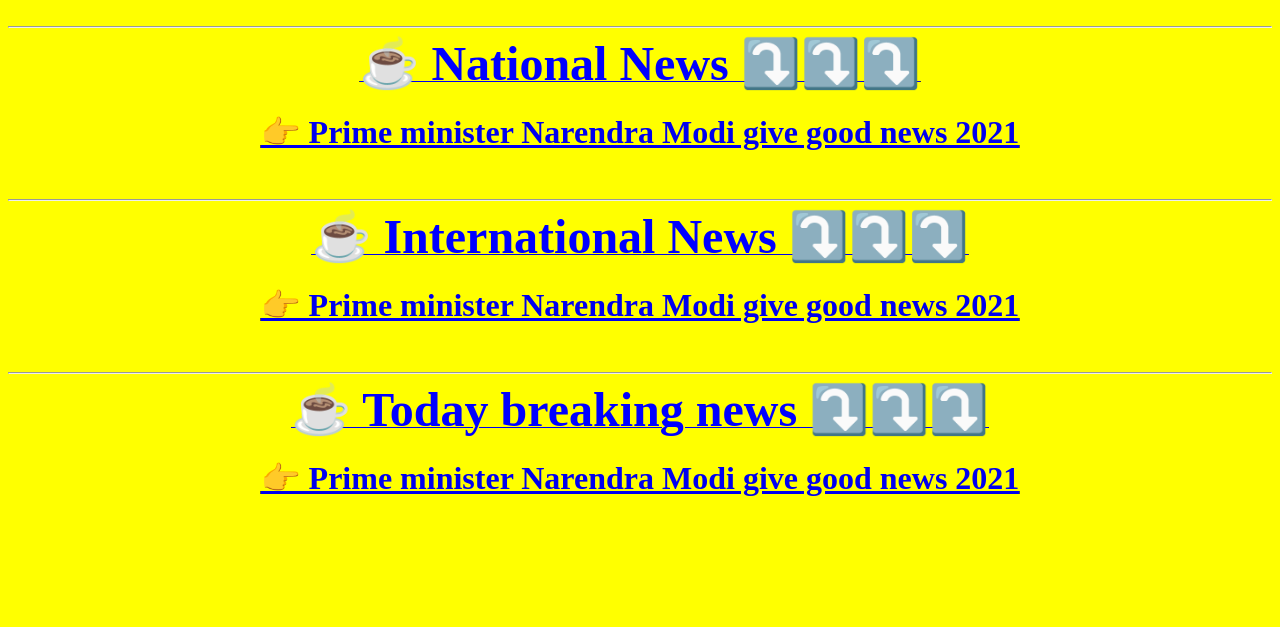
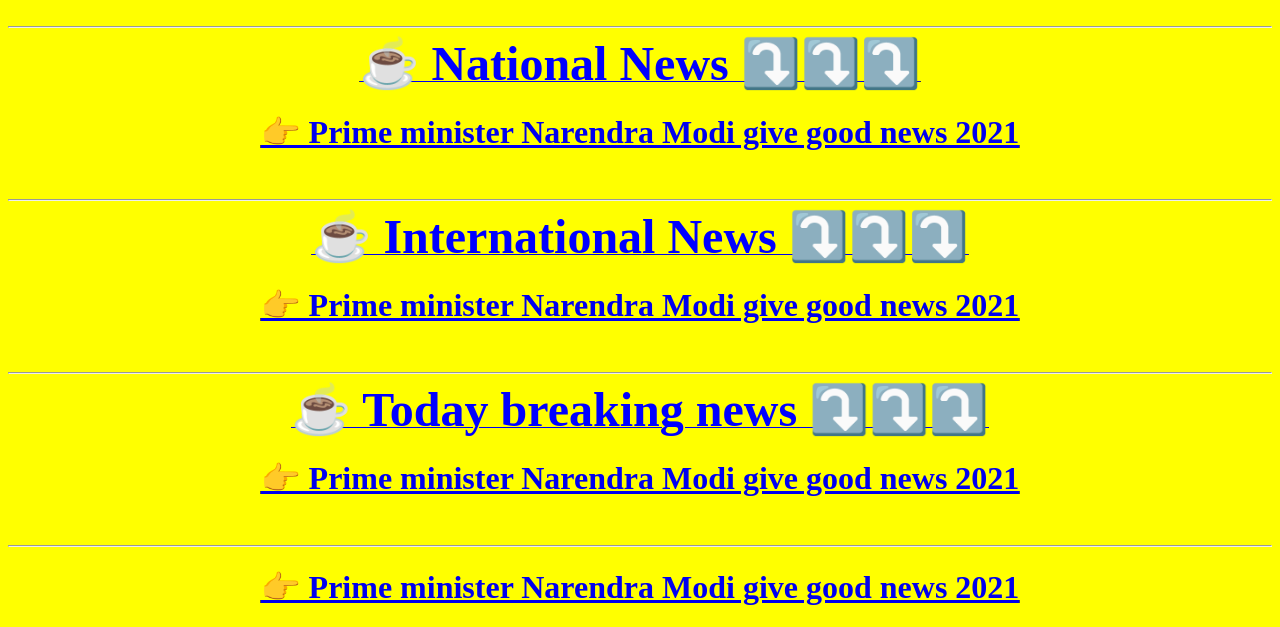
Before and after one commit to aman46398271/News365hindi.tk, a plain HTML site: page index.html in a window 1280 px wide. Shown: the part 605-1232 px from the top of the page. Before the commit the page ends 1124 px from the top, so only its background shows below. Drawn offline with Linux system fonts and the light colour scheme.

Commit message:
Update index.html

```diff
--- a/index.html
+++ b/index.html
@@ -36,3 +36,6 @@ you all breaking news</h1>
 <font size="100" color="blue"><center> ☕ Today breaking news ⤵️⤵️⤵️</marquee> </font>
 <a href="PM-MODI-NEWS-TODAY.HTML" >
 <b><h1>👉 Prime minister Narendra Modi  give good news 2021</h1> <b>
+<Br><HR>
+<a href="PM-MODI-NEWS-TODAY.HTML" >
+<b><h1>👉 Prime minister Narendra Modi  give good news 2021</h1> <b>
```
